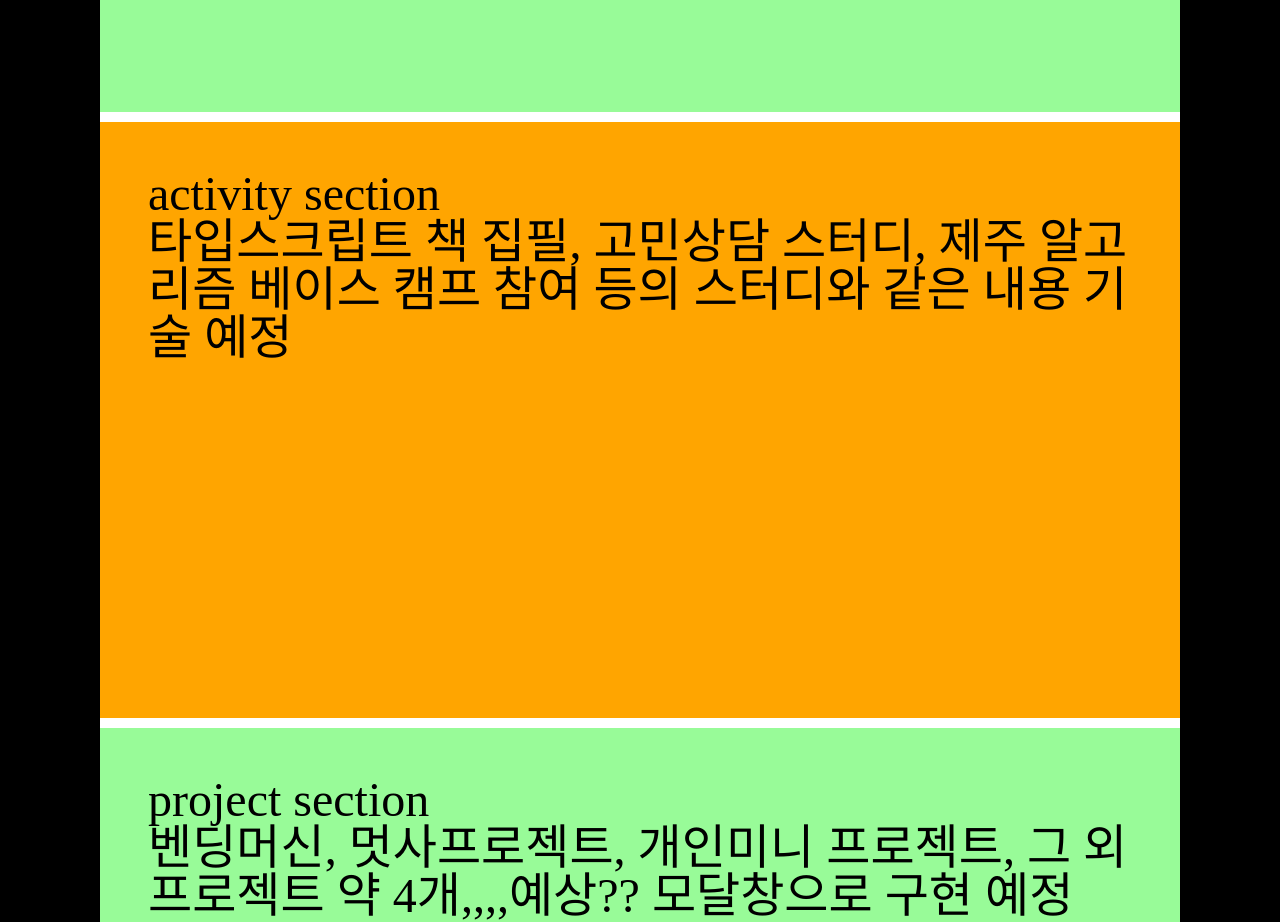
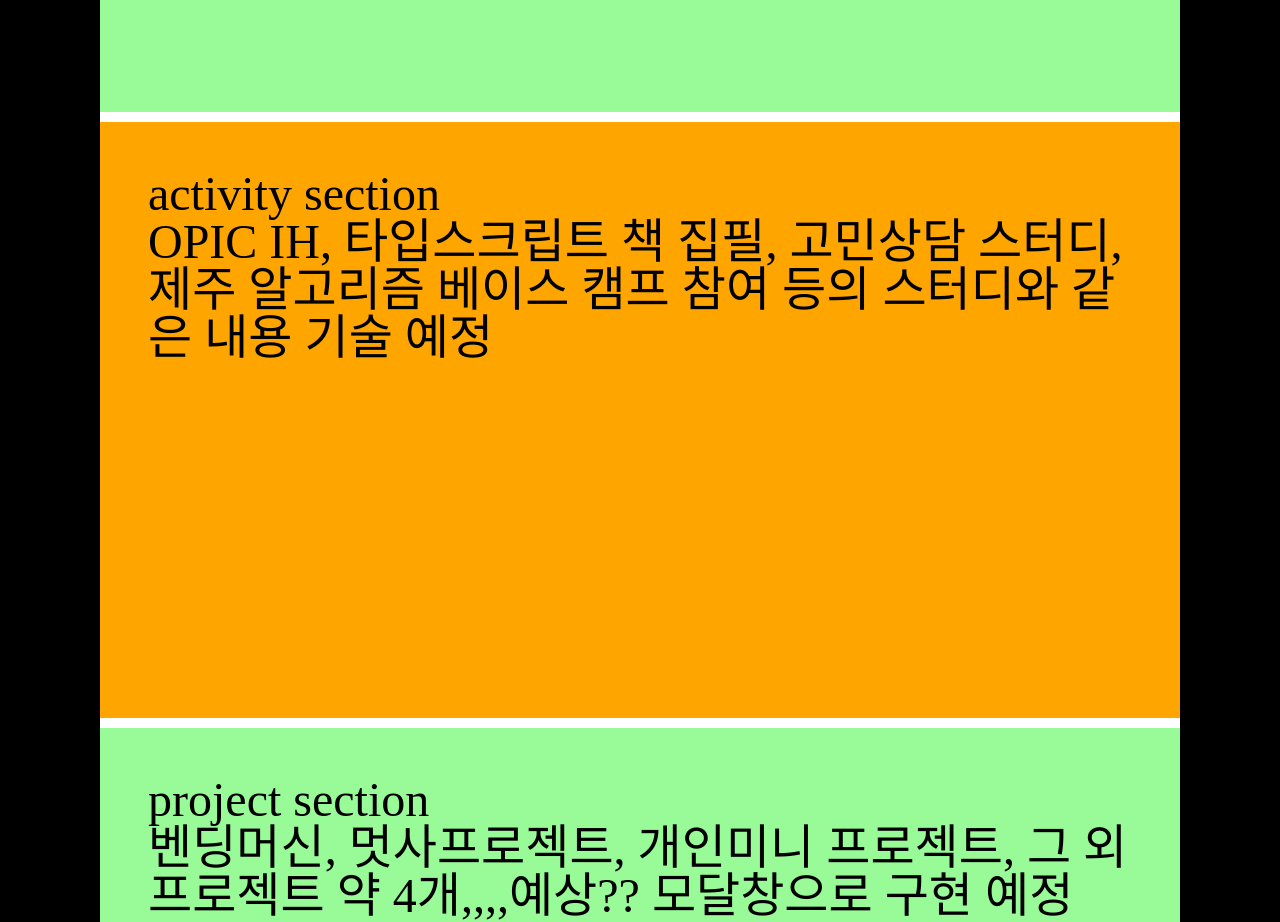
Before and after one commit to dyFlower/dypractice, a plain HTML site: page index.html in a window 1280 px wide. Shown: the part 1980-2902 px from the top of the page. Drawn offline with Linux system fonts and the light colour scheme.

Commit message:
revise:activity

```diff
--- a/index.html
+++ b/index.html
@@ -75,7 +75,7 @@
                             <figcaption>React</figcaption>
                         </figure>
                     </section>
-                    <section class="section-activity"><p>activity section</p> 타입스크립트 책 집필, 고민상담 스터디, 제주 알고리즘 베이스 캠프 참여 등의 스터디와 같은 내용 기술 예정</section>
+                    <section class="section-activity"><p>activity section</p> OPIC IH, 타입스크립트 책 집필, 고민상담 스터디, 제주 알고리즘 베이스 캠프 참여 등의 스터디와 같은 내용 기술 예정</section>
                     <section class="section-projects"><p>project section</p> 벤딩머신, 멋사프로젝트, 개인미니 프로젝트, 그 외 프로젝트 약 4개,,,,예상?? 모달창으로 구현 예정</section>
                 </div>
             </main>
```
